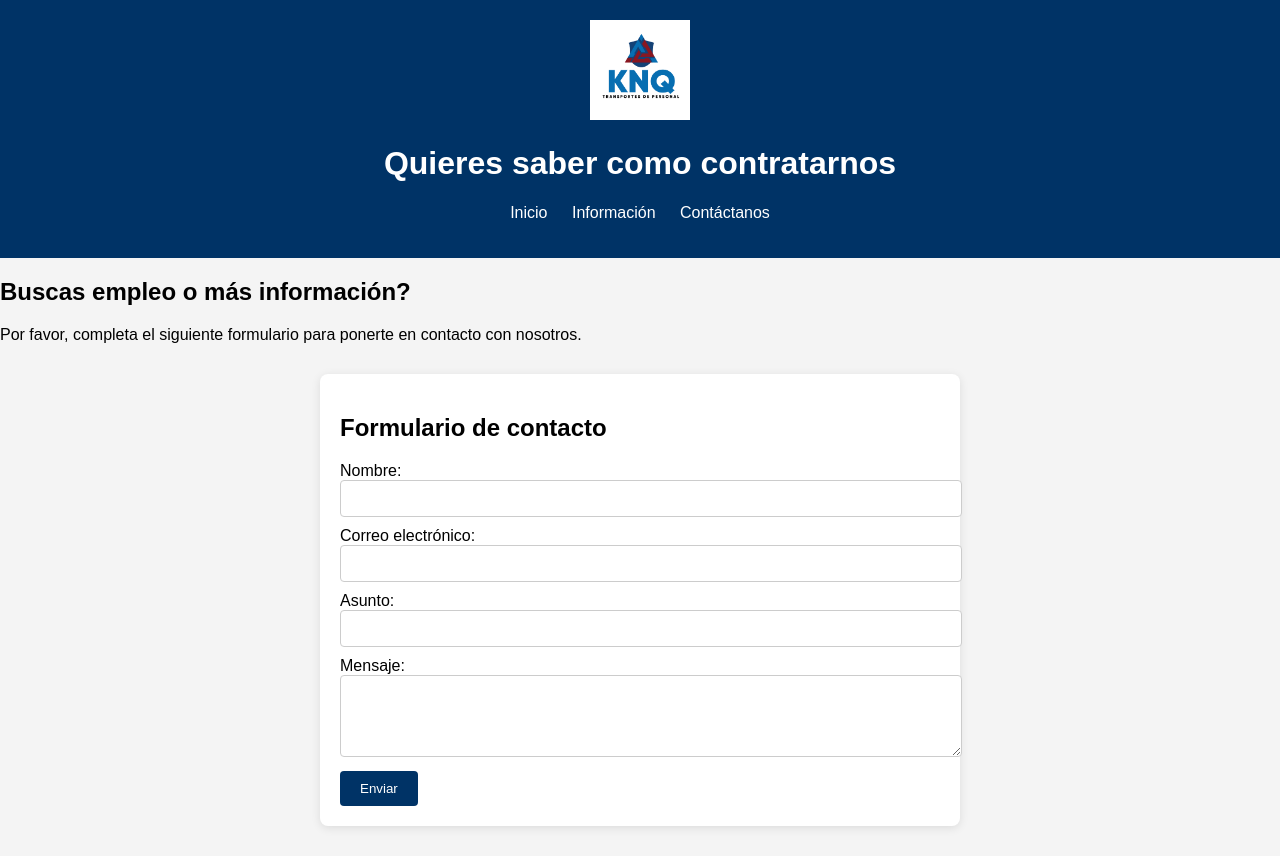
After one commit to cecidavi/KNQ-Web, a PHP site: page /contacto.php in a window 1280 px wide. The commit adds this page. Run offline with PHP 8.4, Linux system fonts and the light colour scheme.

Commit message:
Paginas de contacto e informes

```diff
--- /dev/null
+++ b/contacto.php
@@ -0,0 +1,49 @@
+<!DOCTYPE html>
+<html lang="es">
+<head>
+    <meta charset="UTF-8">
+    <meta name="viewport" content="width=device-width, initial-scale=1.0">
+    <title>KNQ TRANSPORTES DE PERSONAL</title>
+    <link rel="stylesheet" href="css/contacto.css">
+</head>
+<body>
+    <header>
+        <div class="header-content">
+            <img src="asset/knqlogo.jpg" alt="Imagen de la Empresa KNQ" class="empresa-logo">
+            <h1>Quieres saber como contratarnos</h1>
+            <nav>
+                <ul>
+                    <li><a href="index.php">Inicio</a></li>
+                    <li><a href="informacion.php">Información</a></li>
+                    <li><a href="contacto.php">Contáctanos</a></li>
+                </ul>
+            </nav>
+        </div>
+    </header>
+    <main>
+        <section class="presentation">
+            <h2>Buscas empleo o más información?</h2>
+            <p>Por favor, completa el siguiente formulario para ponerte en contacto con nosotros.</p>
+            <!-- Formulario de contacto -->
+            <div class="form-container">
+                <h2>Formulario de contacto</h2>
+                <form action="procesar_contacto.php" method="POST">
+                    <label for="nombre">Nombre:</label>
+                    <input type="text" id="nombre" name="nombre" required>
+
+                    <label for="email">Correo electrónico:</label>
+                    <input type="email" id="email" name="email" required>
+
+                    <label for="asunto">Asunto:</label>
+                    <input type="text" id="asunto" name="asunto" required>
+
+                    <label for="mensaje">Mensaje:</label>
+                    <textarea id="mensaje" name="mensaje" rows="4" required></textarea>
+
+                    <button type="submit">Enviar</button>
+                </form>
+            </div>
+        </section>
+    </main>
+</body>
+</html>
--- /dev/null
+++ b/css/contacto.css
@@ -0,0 +1,67 @@
+/* Estilos básicos */
+body {
+    font-family: Arial, sans-serif;
+    background-color: #f4f4f4;
+    margin: 0;
+    padding: 0;
+}
+
+header {
+    background-color: #003366;
+    color: white;
+    padding: 20px;
+    text-align: center;
+}
+
+header img {
+    width: 100px;
+}
+
+nav ul {
+    list-style: none;
+    padding: 0;
+}
+
+nav ul li {
+    display: inline;
+    margin: 0 10px;
+}
+
+nav ul li a {
+    color: white;
+    text-decoration: none;
+}
+
+.form-container {
+    max-width: 600px;
+    margin: 30px auto;
+    padding: 20px;
+    background-color: white;
+    border-radius: 8px;
+    box-shadow: 0 2px 10px rgba(0, 0, 0, 0.1);
+}
+
+.form-container h2 {
+    margin-bottom: 20px;
+}
+
+.form-container input, .form-container textarea {
+    width: 100%;
+    padding: 10px;
+    margin-bottom: 10px;
+    border: 1px solid #ccc;
+    border-radius: 4px;
+}
+
+.form-container button {
+    padding: 10px 20px;
+    background-color: #003366;
+    color: white;
+    border: none;
+    border-radius: 4px;
+    cursor: pointer;
+}
+
+.form-container button:hover {
+    background-color: #0055aa;
+}
--- a/index.php
+++ b/index.php
@@ -16,8 +16,8 @@
             <nav>
                 <ul>
                     <li><a href="index.php">Inicio</a></li>
-                    <li><a href="informacion.jsp">Información</a></li>
-                    <li><a href="contacto.jsp">Contáctanos</a></li>
+                    <li><a href="informacion.php">Información</a></li>
+                    <li><a href="contacto.php">Contáctanos</a></li>
                 </ul>
             </nav>
         </div>
--- /dev/null
+++ b/informacion.php
@@ -0,0 +1,6 @@
+<!DOCTYPE html>
+<html lang="es">
+<head>
+    <meta charset="UTF-8">
+    <meta name="viewport" content="width=device-width, initial-scale=1.0">
+    <title>KNQ TRANSPORTES DE PERSONAL</title>
```
Also changed, not shown: procesar_contacto.php (added, +27 -0 lines).
